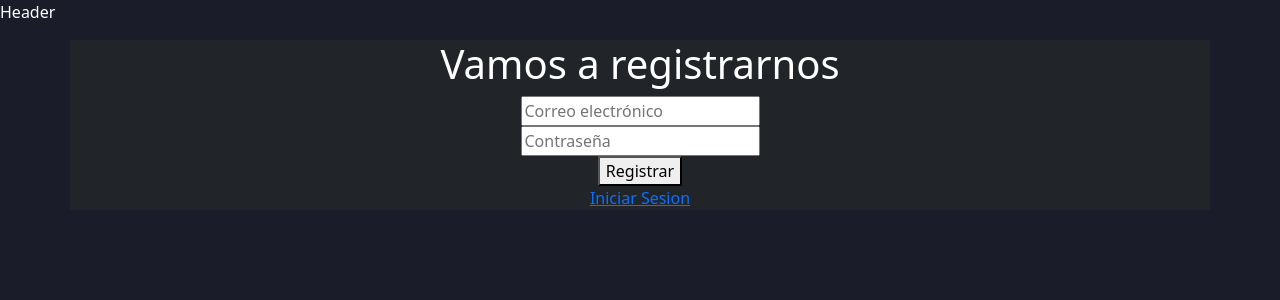
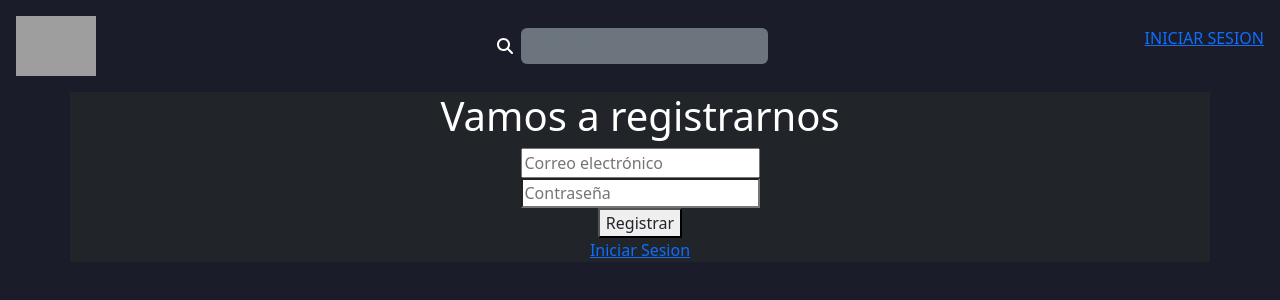
Before and after one commit to MartinOfi/disney-app, a React (Create React App) app: page /register in a window 1280 px wide. Shown: the top 300 px of the page. Built offline with nearby package versions, Linux system fonts and the light colour scheme; no server answers; grey boxes are pictures that could not be loaded.

Commit message:
estilos minimos del header listos, y funcionado el boton para loguearse o cerrar sesion

```diff
--- a/package.json
+++ b/package.json
@@ -13,6 +13,7 @@
     "@types/node": "^16.11.48",
     "@types/react": "^18.0.17",
     "@types/react-dom": "^18.0.6",
+    "antd": "^4.22.5",
     "boostrap": "^2.0.0",
     "bootstrap": "^5.2.0",
     "firebase": "^9.9.2",
--- a/src/App.tsx
+++ b/src/App.tsx
@@ -1,7 +1,6 @@
-import { Header } from "components/Header/Header";
+import { HeaderContainer } from "components/Header/HeaderContainer";
 import AuthProvider from "context/authContext";
 import RegisterPage from "pages/register";
-import { useEffect } from "react";
 import { BrowserRouter, Route, Routes } from "react-router-dom";
 import { DetailsPage, HomePage, LoginPage, CategoryPage } from "./pages";
 
@@ -22,7 +21,7 @@ function App() {
   return (
     <AuthProvider>
       <BrowserRouter>
-        <Header />
+        <HeaderContainer />
         <Routes>
           <Route path="/" element={<HomePage />} />
           <Route path="login" element={<LoginPage />} />
--- /dev/null
+++ b/src/assets/generals.css
@@ -0,0 +1,3 @@
+#inputSearch::placeholder{
+  color:white
+}
--- a/src/components/Header/Header.tsx
+++ b/src/components/Header/Header.tsx
@@ -1,7 +1,95 @@
-export const Header = () => {
+import { faSearch } from "@fortawesome/free-solid-svg-icons";
+import { FontAwesomeIcon } from "@fortawesome/react-fontawesome";
+import { Dropdown, Menu, Space, Button } from "antd";
+import { Link } from "react-router-dom";
+
+export const Header = ({ userName, handleLogout }) => {
+  const menu = (
+    <Menu
+      items={[
+        {
+          key: "1",
+          label: <p className="mb-0">Cerrar Sesion</p>,
+        },
+      ]}
+    />
+  );
   return (
-    <div className="text-white">
-      <p>Header</p>
-    </div>
+    <nav className="text-white d-flex justify-content-between align-items-center p-3">
+      <img
+        src="https://static-assets.bamgrid.com/product/disneyplus/images/logo.1a56f51c764022ee769c91d894d44326.svg"
+        alt=""
+        width={80}
+      />
+
+      <div className="ms-4 d-flex align-items-center ">
+        <FontAwesomeIcon icon={faSearch} />
+        <input
+          id="inputSearch"
+          className="mb-0 ps-1 ms-2 form-control bg-secondary text-white border-0"
+          placeholder="BÚSQUEDA"
+          minLength={3}
+        />
+      </div>
+      {userName ? (
+        <Dropdown overlay={menu}>
+          <a
+            className="text-decoration-none text-white text-capitalize"
+            onClick={(e) => e.preventDefault()}
+          >
+            <Space>
+              <Button className="bg-secondary text-white border-0">
+                {userName}
+              </Button>
+            </Space>
+          </a>
+        </Dropdown>
+      ) : (
+        <Link to={"/login"}>
+          <p>INICIAR SESION</p>
+        </Link>
+      )}
+    </nav>
   );
 };
+/*  <div className="dropdown">
+            <button
+              className="btn btn-secondary dropdown-toggle"
+              type="button"
+              id="dropdownMenuButton1"
+              data-bs-toggle="dropdown"
+              aria-expanded="false"
+              onClick={handleShowDropdown}
+            >
+              {userName}
+            </button>
+            <ul
+              className={`dropdown-menu list-group`}
+              aria-labelledby="dropdownMenuButton1"
+            >
+              <li onClick={handleLogout}>
+                <a className="dropdown-item text-danger" href="#">
+                  Cerrar Sesion
+                </a>
+              </li>
+            </ul>
+          </div>  */
+{
+  /* <div className="dropdown">
+          <button
+            className="btn btn-secondary dropdown-toggle"
+            type="button"
+            data-bs-toggle="dropdown"
+            aria-expanded="false"
+          >
+            Dropdown button
+          </button>
+          <ul className="dropdown-menu-show mb-0">
+            <li>
+              <a className="dropdown-item text-danger" href="#">
+                Cerrar Sesion
+              </a>
+            </li>
+          </ul>
+        </div> */
+}
--- /dev/null
+++ b/src/components/Header/HeaderContainer.tsx
@@ -0,0 +1,22 @@
+import { useAuth } from "context/authContext";
+import { useMemo } from "react";
+import { useNavigate } from "react-router-dom";
+import { Header } from "./Header";
+
+export const HeaderContainer = () => {
+  const { user, logout } = useAuth();
+  const navigate = useNavigate();
+
+  const userName: string | boolean = useMemo(
+    () =>
+      user ? user.email.slice(0, "martinoficialdegui@asd".indexOf("@")) : null,
+    [user]
+  );
+
+  const handleLogout = async () => {
+    await logout();
+    navigate("/");
+  };
+
+  return <Header userName={userName} handleLogout={handleLogout} />;
+};
--- a/src/context/authContext.tsx
+++ b/src/context/authContext.tsx
@@ -3,6 +3,7 @@ import {
   createUserWithEmailAndPassword,
   onAuthStateChanged,
   signInWithEmailAndPassword,
+  signOut,
 } from "firebase/auth";
 import { useContext, useState } from "react";
 import { createContext } from "react";
@@ -16,20 +17,25 @@ export const useAuth = () => {
 
 const AuthProvider = ({ children }: any) => {
   const [user, setUser] = useState<any>(null);
+
+  useEffect(() => {
+    const unsubscribe = onAuthStateChanged(auth, (currentUser) => {
+      setUser(currentUser);
+    });
+    return () => {
+      unsubscribe();
+    };
+  }, []);
+
   const signup = (email: string, password: string) =>
     createUserWithEmailAndPassword(auth, email, password);
 
   const login = async (email: string, password: string) =>
     signInWithEmailAndPassword(auth, email, password);
 
-  useEffect(() => {
-    onAuthStateChanged(auth, (currentUser) => {
-      setUser(currentUser);
-    });
-  }, []);
-
+  const logout = () => signOut(auth);
   return (
-    <authContext.Provider value={{ user, signup, login }}>
+    <authContext.Provider value={{ user, signup, login, logout }}>
       {children}
     </authContext.Provider>
   );
--- a/src/index.css
+++ b/src/index.css
@@ -5,9 +5,21 @@ html,body {
   font-family: -apple-system, BlinkMacSystemFont, 'Segoe UI', 'Roboto', 'Oxygen',
     'Ubuntu', 'Cantarell', 'Fira Sans', 'Droid Sans', 'Helvetica Neue',
     sans-serif;
+
+
+}
+body ul {
+  list-style: none;
 }
 
 code {
   font-family: source-code-pro, Menlo, Monaco, Consolas, 'Courier New',
     monospace;
 }
+.color-secondary{
+  color: #60688492
+}
+.bg-secondary{
+  background-color: #60688492
+}
+@import "/src/assets/generals.css";
--- a/src/index.tsx
+++ b/src/index.tsx
@@ -2,6 +2,7 @@ import React from "react";
 import ReactDOM from "react-dom/client";
 import "./index.css";
 import App from "./App";
+import "antd/dist/antd.css";
 import "bootstrap/dist/css/bootstrap.min.css";
 const root = ReactDOM.createRoot(
   document.getElementById("root") as HTMLElement
```
Also changed, not shown: 1 other file (tests, documents, lock files or other folders).
